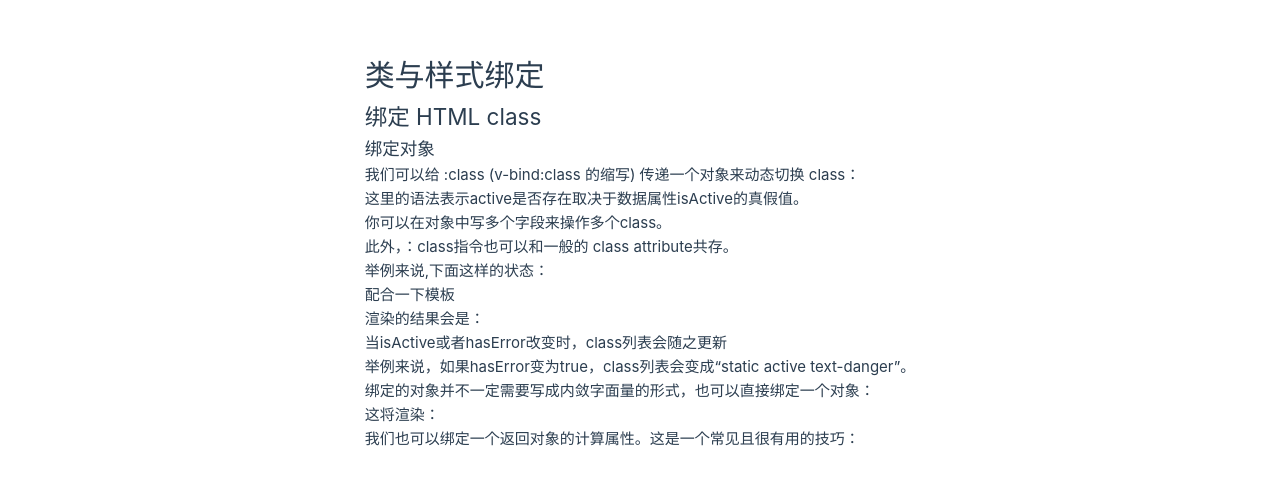
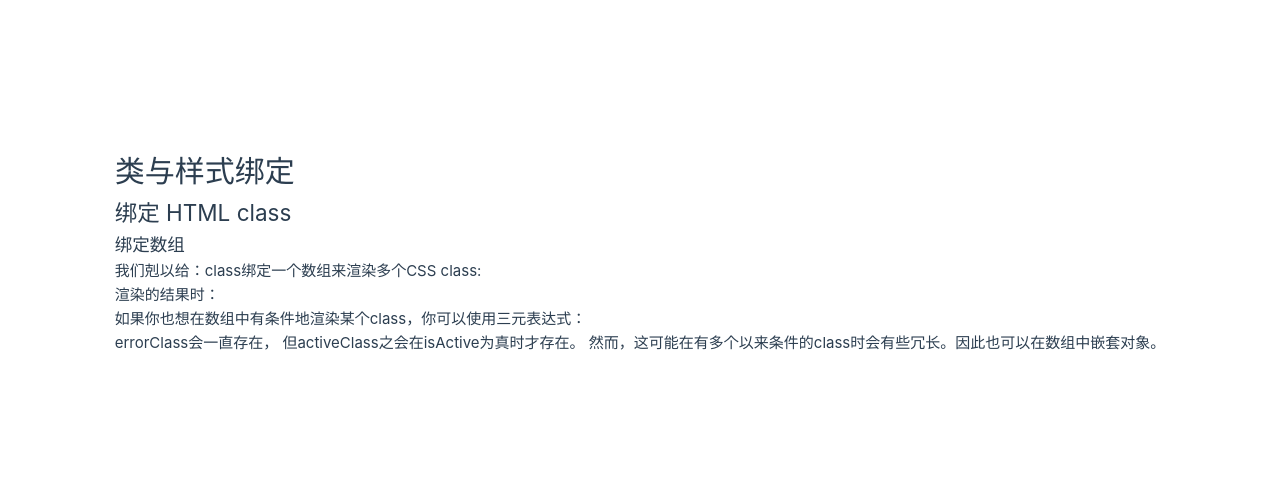
Before and after one commit to ShenlongDev/vue_xx, a Vue app: page / in a window 1280 px wide. Shown: the part 149-634 px from the top of the page. Built offline with nearby package versions, Linux system fonts and the light colour scheme.

Commit message:
绑定数组

```diff
--- a/src/MyApp.vue
+++ b/src/MyApp.vue
@@ -1,41 +1,26 @@
 <script setup>
-import { ref, computed } from 'vue'
+import { ref } from 'vue'
+const activeClass = ref('active')
+const errorClass = ref('text-danger')
 const isActive = ref(true)
-const hasError = ref(false)
-
-const error = ref(null)
-
-const classObject = computed(() => ({
-  active: isActive.value && !error.value,
-  'text-danger': error.value && error.value.type === 'fatal'
-}))
 </script>
 
 <template>
   <h1>类与样式绑定</h1>
   <h2>绑定 HTML class</h2>
-  <h3>绑定对象</h3>
-  <p>我们可以给 :class (v-bind:class 的缩写) 传递一个对象来动态切换 class：</p>
-  <div class="static" :class="{ active: isActive, 'text-danger': hasError }">
-    <p>这里的语法表示active是否存在取决于数据属性isActive的真假值。</p>
-    <p>你可以在对象中写多个字段来操作多个class。</p>
-    <p>此外，：class指令也可以和一般的 class attribute共存。</p>
-    <p>举例来说,下面这样的状态：</p>
-    <p>配合一下模板</p>
-    <div class="static" :class="{ active: isActive, 'text-danger': hasError }"></div>
-    <p>渲染的结果会是：</p>
-    <div class="static active">当isActive或者hasError改变时，class列表会随之更新</div>
-    <p>举例来说，如果hasError变为true，class列表会变成“static active text-danger”。</p>
-    <p>绑定的对象并不一定需要写成内敛字面量的形式，也可以直接绑定一个对象：</p>
+  <h3>绑定数组</h3>
+  <p>我们剋以给：class绑定一个数组来渲染多个CSS class:</p>
+  <div :class="[activeClass, errorClass]"></div>
 
-    <div :class="classObject"></div>
+  <div class="active text-danger">渲染的结果时：</div>
 
-    这将渲染：
-    <div class="active"></div>
+  <div :class="[isActive ? activeClass : '', errorClass]">
+    如果你也想在数组中有条件地渲染某个class，你可以使用三元表达式：
+  </div>
 
-    我们也可以绑定一个返回对象的计算属性。这是一个常见且很有用的技巧：
-
-    <div :class="classObject"></div>
+  <div :class="[{ [activeClass]: isActive }, errorClass ]">
+    errorClass会一直存在， 但activeClass之会在isActive为真时才存在。
+    然而，这可能在有多个以来条件的class时会有些冗长。因此也可以在数组中嵌套对象。
   </div>
 </template>
 
```
